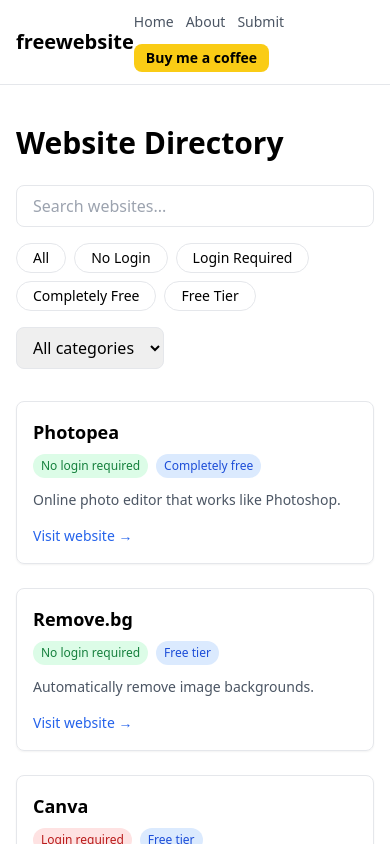
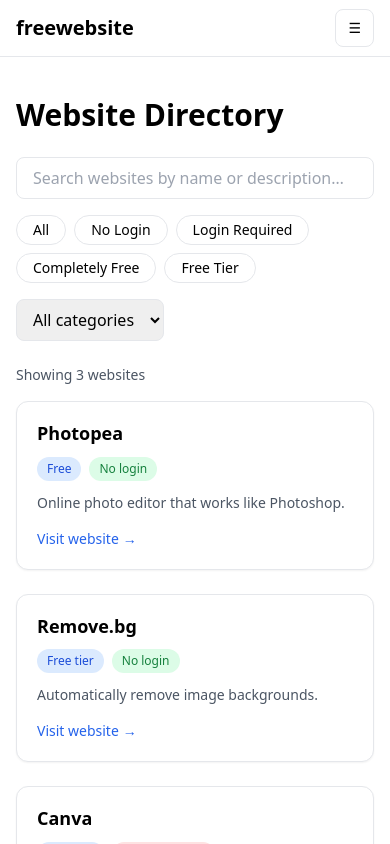
Before and after one commit to Akash-2911/freewebsite, a React (Vite) app: page /home in a window 390 px wide. Shown: the top 844 px of the page. Built offline with nearby package versions, Linux system fonts and the light colour scheme.

Commit message:
Improve mobile header navigation

```diff
--- a/src/components/Header.jsx
+++ b/src/components/Header.jsx
@@ -1,37 +1,88 @@
+import { useState } from "react";
 import { Link } from "react-router-dom";
 
 export default function Header() {
+  const [open, setOpen] = useState(false);
+
   return (
     <header className="border-b bg-white">
-      <div className="mx-auto flex max-w-6xl items-center justify-between px-4 py-3">
+      <div className="mx-auto max-w-6xl px-4">
+        <div className="flex h-14 items-center justify-between">
           {/* Brand */}
           <Link to="/" className="text-xl font-bold">
             freewebsite
           </Link>
 
-        {/* Navigation */}
-        <nav className="flex flex-wrap items-center gap-3 text-sm">
-          <Link to="/home" className="text-gray-600 hover:text-black">
-            Home
-          </Link>
-          <Link to="/about" className="text-gray-600 hover:text-black">
-            About
-          </Link>
-          <Link to="/submit" className="text-gray-600 hover:text-black">
-            Submit
-          </Link>
+          {/* Desktop Nav */}
+          <nav className="hidden items-center gap-4 text-sm md:flex">
+            <NavLink to="/home">Home</NavLink>
+            <NavLink to="/about">About</NavLink>
+            <NavLink to="/submit">Submit</NavLink>
 
-          {/* Buy Me a Coffee */}
             <a
               href="https://www.buymeacoffee.com/akash.patel"
               target="_blank"
               rel="noreferrer"
-            className="rounded-lg bg-yellow-400 px-3 py-1 text-sm font-semibold text-black hover:bg-yellow-500"
+              className="rounded-lg bg-yellow-400 px-3 py-1.5 font-semibold text-black hover:bg-yellow-500"
             >
               Buy me a coffee
             </a>
           </nav>
+
+          {/* Mobile Menu Button */}
+          <button
+            onClick={() => setOpen(!open)}
+            className="md:hidden rounded-lg border px-3 py-2 text-sm"
+            aria-label="Toggle menu"
+          >
+            ☰
+          </button>
+        </div>
+
+        {/* Mobile Menu */}
+        {open && (
+          <div className="md:hidden border-t py-4 space-y-3">
+            <MobileLink to="/home" onClick={() => setOpen(false)}>
+              Home
+            </MobileLink>
+            <MobileLink to="/about" onClick={() => setOpen(false)}>
+              About
+            </MobileLink>
+            <MobileLink to="/submit" onClick={() => setOpen(false)}>
+              Submit
+            </MobileLink>
+
+            <a
+              href="https://www.buymeacoffee.com/akash.patel"
+              target="_blank"
+              rel="noreferrer"
+              className="block rounded-lg bg-yellow-400 px-4 py-2 text-center font-semibold text-black hover:bg-yellow-500"
+            >
+              Buy me a coffee
+            </a>
+          </div>
+        )}
       </div>
     </header>
   );
 }
+
+function NavLink({ to, children }) {
+  return (
+    <Link to={to} className="text-gray-600 hover:text-black">
+      {children}
+    </Link>
+  );
+}
+
+function MobileLink({ to, onClick, children }) {
+  return (
+    <Link
+      to={to}
+      onClick={onClick}
+      className="block px-2 text-gray-700 hover:text-black"
+    >
+      {children}
+    </Link>
+  );
+}
--- a/src/components/WebsiteCard.jsx
+++ b/src/components/WebsiteCard.jsx
@@ -1,44 +1,53 @@
 export default function WebsiteCard({ site }) {
   return (
-    <div className="rounded-lg border p-4 shadow-sm hover:shadow-md transition">
-      <h3 className="text-lg font-semibold">{site.name}</h3>
+    <div className="flex h-full flex-col rounded-xl border bg-white p-5 shadow-sm transition hover:shadow-md">
+      {/* Title */}
+      <h3 className="text-lg font-semibold leading-tight">
+        {site.name}
+      </h3>
 
-      <div className="mt-2 flex flex-wrap gap-2 text-xs">
+      {/* Tags */}
+      <div className="mt-3 flex flex-wrap gap-2 text-xs">
         <Tag
-          text={site.loginRequired ? "Login required" : "No login required"}
-          color={site.loginRequired ? "red" : "green"}
+          text={site.freeType === "full" ? "Free" : "Free tier"}
+          variant="free"
         />
         <Tag
-          text={site.freeType === "full" ? "Completely free" : "Free tier"}
-          color="blue"
+          text={site.loginRequired ? "Login required" : "No login"}
+          variant={site.loginRequired ? "login" : "nologin"}
         />
       </div>
 
-      <p className="mt-3 text-sm text-gray-600">
+      {/* Description */}
+      <p className="mt-3 flex-grow text-sm text-gray-600">
         {site.description}
       </p>
 
+      {/* Action */}
       <a
         href={site.url}
         target="_blank"
         rel="noreferrer"
-        className="mt-4 inline-block text-sm font-medium text-blue-600 hover:underline"
+        className="mt-4 inline-flex items-center gap-1 text-sm font-medium text-blue-600 hover:underline"
       >
-        Visit website →
+        Visit website
+        <span aria-hidden>→</span>
       </a>
     </div>
   );
 }
 
-function Tag({ text, color }) {
-  const colors = {
-    green: "bg-green-100 text-green-700",
-    red: "bg-red-100 text-red-700",
-    blue: "bg-blue-100 text-blue-700",
+function Tag({ text, variant }) {
+  const styles = {
+    free: "bg-blue-100 text-blue-700",
+    login: "bg-red-100 text-red-700",
+    nologin: "bg-green-100 text-green-700",
   };
 
   return (
-    <span className={`rounded-full px-2 py-1 ${colors[color]}`}>
+    <span
+      className={`rounded-full px-2.5 py-1 font-medium ${styles[variant]}`}
+    >
       {text}
     </span>
   );
--- a/src/pages/Home.jsx
+++ b/src/pages/Home.jsx
@@ -7,25 +7,20 @@
   const [filter, setFilter] = useState("all");
   const [category, setCategory] = useState("all");
 
-  // Collect unique categories from data
   const categories = [
     "all",
     ...new Set(sitesData.map((site) => site.category).filter(Boolean)),
   ];
 
   const filteredSites = sitesData.filter((site) => {
-    // Search filter
     const matchesSearch =
       site.name.toLowerCase().includes(search.toLowerCase()) ||
       site.description.toLowerCase().includes(search.toLowerCase());
 
-    // Login / free filters
     if (filter === "no-login" && site.loginRequired) return false;
     if (filter === "login" && !site.loginRequired) return false;
     if (filter === "free" && site.freeType !== "full") return false;
     if (filter === "tier" && site.freeType !== "tier") return false;
-
-    // Category filter
     if (category !== "all" && site.category !== category) return false;
 
     return matchesSearch;
@@ -35,16 +30,16 @@
     <div className="mx-auto max-w-6xl px-4 py-10">
       <h1 className="text-3xl font-bold">Website Directory</h1>
 
-        {/* SEARCH */}
+      {/* Search */}
       <input
         type="text"
-          placeholder="Search websites..."
+        placeholder="Search websites by name or description…"
         value={search}
         onChange={(e) => setSearch(e.target.value)}
         className="mt-6 w-full rounded-lg border px-4 py-2 focus:outline-none focus:ring"
       />
 
-        {/* FILTERS */}
+      {/* Filters */}
       <div className="mt-4 flex flex-wrap gap-2">
         <FilterButton label="All" onClick={() => setFilter("all")} />
         <FilterButton label="No Login" onClick={() => setFilter("no-login")} />
@@ -53,7 +48,7 @@
         <FilterButton label="Free Tier" onClick={() => setFilter("tier")} />
       </div>
 
-        {/* CATEGORY FILTER */}
+      {/* Category */}
       <div className="mt-4">
         <select
           value={category}
@@ -68,14 +63,25 @@
         </select>
       </div>
 
-        {/* RESULTS */}
-        <div className="mt-8 grid gap-6 sm:grid-cols-2 lg:grid-cols-3">
+      {/* Result count */}
+      <p className="mt-6 text-sm text-gray-600">
+        Showing <span className="font-medium">{filteredSites.length}</span>{" "}
+        website{filteredSites.length !== 1 && "s"}
+      </p>
+
+      {/* Results */}
+      <div className="mt-4 grid gap-6 sm:grid-cols-2 lg:grid-cols-3">
         {filteredSites.length > 0 ? (
           filteredSites.map((site) => (
             <WebsiteCard key={site.name} site={site} />
           ))
         ) : (
-            <p className="text-gray-500">No websites found.</p>
+          <div className="col-span-full rounded-lg border p-8 text-center text-gray-600">
+            <p className="font-medium">No websites found</p>
+            <p className="mt-2 text-sm">
+              Try adjusting your search or filters.
+            </p>
+          </div>
         )}
       </div>
     </div>
```
Lines whose indentation alone changed are shown as unchanged.
